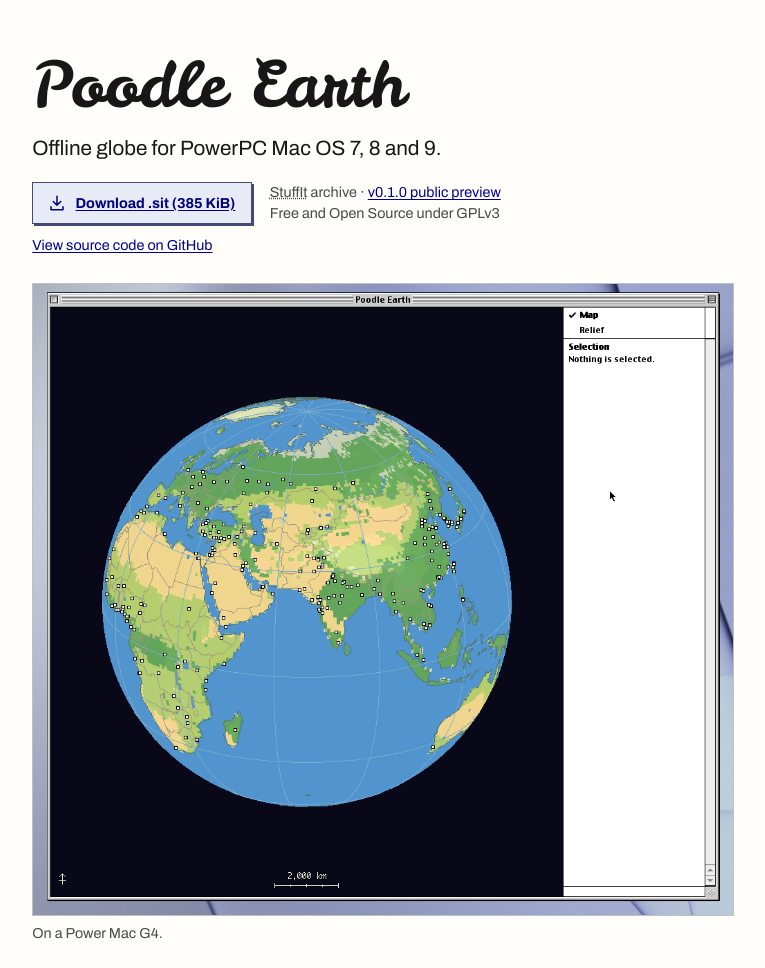
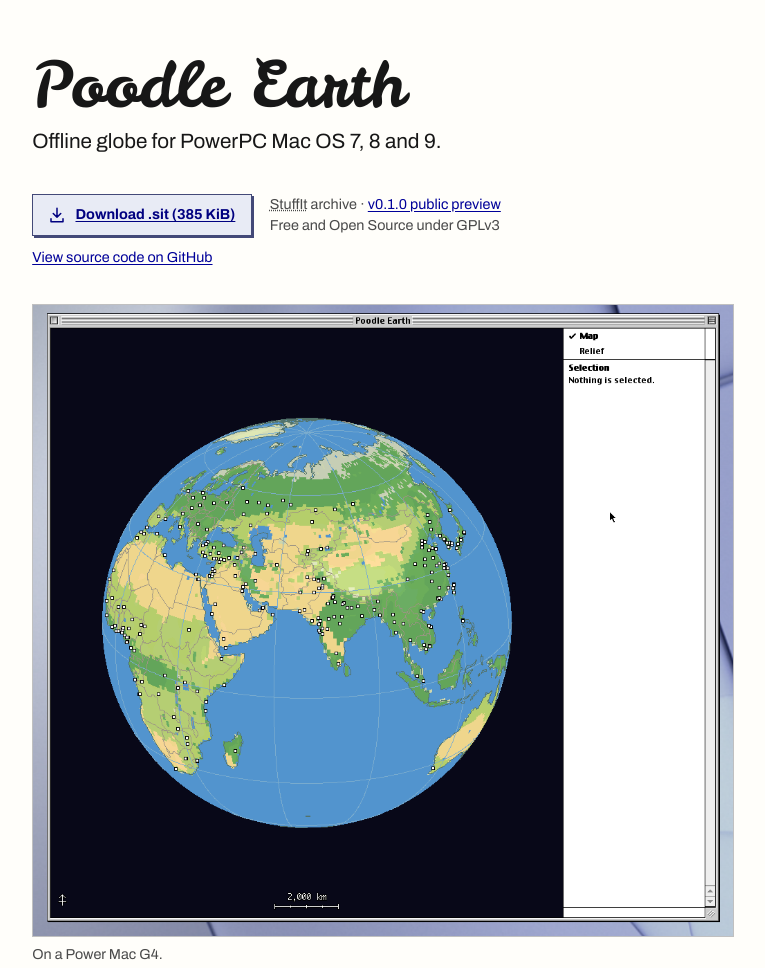
Before and after one commit to jackwillis/globe, a plain HTML site: page site/index.html in a window 1280 px wide. Shown: the top 968 px of the page, without its empty margins (19-784 px from the left). Drawn offline with Linux system fonts and the light colour scheme.

Commit message:
Site: tighter title and tagline, even gaps before the download area and screenshot (refs #118, #129)
Co-Authored-By: Claude Sonnet 5.5 <noreply@anthropic.com>

```diff
--- a/site/poodle-earth.css
+++ b/site/poodle-earth.css
@@ -46,8 +46,8 @@ h1, h2 { font-family: Georgia, "Times New Roman", serif; line-height: 1.12; }
 h1 { font-family: "Leckerli One", Georgia, "Times New Roman", serif; font-weight: 400; font-size: clamp(2.25rem, 8vw, 3.5rem); margin: 0; }
 h2 { font-size: 1.45rem; margin: 0; }
 p, ol { margin: .65rem 0 0; }
-.intro { font-size: 1.15rem; }
-.actions { margin-top: 1rem; }
+.intro { font-size: 1.15rem; margin-top: .3rem; }
+.actions { margin-top: 2rem; }
 .button { display: inline-block; max-width: 100%; padding-block: .55rem; }
 .button.primary {
   display: inline-flex;
@@ -70,7 +70,7 @@ abbr[title] { cursor: help; }
 
 img { display: block; max-width: 100%; height: auto; }
 figure { margin: 0; }
-.hero-shot { margin-top: 1.5rem; }
+.hero-shot { margin-top: 2rem; }
 .hero-shot img, .look-gallery img, .select-shot img { border: 1px solid #c0c0c0; }
 figcaption { margin-top: .4rem; }
 .select-shot { margin-top: 1rem; }
```
